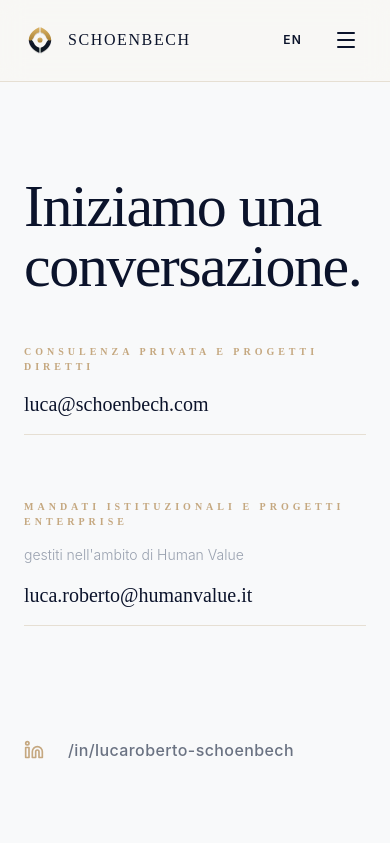
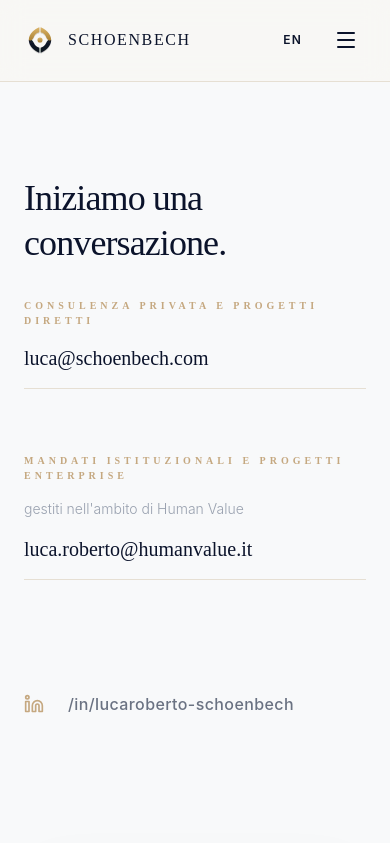
Before and after one commit to LucaSchoenbech/luca-12, a React (Vite) app: page /contatti in a window 390 px wide. Shown: the top 843 px of the page. Built offline with nearby package versions, Linux system fonts and the light colour scheme.

Commit message:
style: improve typography and responsiveness
- Added break-words and adjusted font sizes for better mobile compatibility.
- Standardized React imports across components.
- Fixed minor layout spacing in headers.

```diff
--- a/src/App.tsx
+++ b/src/App.tsx
@@ -1,5 +1,6 @@
 import { BrowserRouter as Router, Routes, Route, useLocation } from 'react-router-dom';
 import { useEffect } from 'react';
+import React from 'react';
 import { AnimatePresence, motion } from 'motion/react';
 import Layout from './components/Layout';
 import Home from './pages/Home';
@@ -40,6 +41,7 @@
   const location = useLocation();
   return (
     <AnimatePresence mode="wait">
+      {/* @ts-ignore - React Router v6 Routes accepts key intrinsically but types sometimes complain */}
       <Routes location={location} key={location.pathname}>
         <Route path="/" element={<PageTransition><Home /></PageTransition>} />
         <Route path="/chi-sono" element={<PageTransition><About /></PageTransition>} />
--- a/src/index.css
+++ b/src/index.css
@@ -22,7 +22,8 @@
   }
 
   h1, h2, h3, h4 {
-    @apply font-display tracking-tight font-light;
+    @apply font-display tracking-tight font-light break-words;
+    hyphens: none;
   }
 }
 
--- a/src/pages/Contact.tsx
+++ b/src/pages/Contact.tsx
@@ -1,6 +1,6 @@
 import { motion } from 'motion/react';
 import { Mail, Linkedin, MapPin, ArrowRight } from 'lucide-react';
-import { useState } from 'react';
+import React, { useState } from 'react';
 import { useTranslation } from 'react-i18next';
 
 export default function Contact() {
@@ -55,7 +55,7 @@
 
           <div className="space-y-24">
             <h1
-              className="text-6xl md:text-8xl font-display font-light mb-12"
+              className="text-4xl sm:text-5xl md:text-8xl font-display font-light mb-8 sm:mb-12 leading-tight tracking-tight break-words"
               dangerouslySetInnerHTML={{ __html: t('contact.title') }}
             />
 
--- a/src/pages/Insights.tsx
+++ b/src/pages/Insights.tsx
@@ -14,7 +14,7 @@
         <header className="max-w-4xl mb-32">
           <span className="text-[10px] uppercase tracking-[0.4em] font-bold text-accent mb-8 block">{t('insights.subtitle')}</span>
           <h1
-            className="text-6xl md:text-[7rem] font-display font-light mb-12 leading-[0.85] tracking-tighter"
+            className="text-[2.5rem] sm:text-5xl md:text-[7rem] font-display font-light mb-12 leading-tight md:leading-[0.85] tracking-tight"
             dangerouslySetInnerHTML={{ __html: t('insights.title') }}
           />
           <p className="text-xl md:text-2xl text-gray-500 font-light leading-relaxed max-w-2xl">
--- a/src/pages/Methodology.tsx
+++ b/src/pages/Methodology.tsx
@@ -13,7 +13,7 @@
         <header className="max-w-4xl mb-32">
           <span className="text-[10px] uppercase tracking-[0.4em] font-bold text-accent mb-8 block">{t('methodology.subtitle')}</span>
           <h1
-            className="text-[2.5rem] sm:text-5xl md:text-[7rem] font-display font-light mb-12 leading-[1.1] md:leading-[0.9] tracking-tight"
+            className="text-[2.5rem] sm:text-5xl md:text-[7rem] font-display font-light mb-12 flex-wrap leading-tight md:leading-[0.9] tracking-tight"
             dangerouslySetInnerHTML={{ __html: t('methodology.title') }}
           />
           <p className="text-xl md:text-2xl text-gray-500 font-light leading-relaxed max-w-2xl">
--- a/src/pages/WorkAreas.tsx
+++ b/src/pages/WorkAreas.tsx
@@ -1,10 +1,10 @@
 import { motion } from 'motion/react';
 import { useTranslation } from 'react-i18next';
-import { useCallback, useEffect, useState } from 'react';
+import React, { useCallback, useEffect, useState } from 'react';
 import { ChevronLeft, ChevronRight } from 'lucide-react';
 import useEmblaCarousel from 'embla-carousel-react';
 
-const CategoryCarousel = ({ category, items }: { category: string, items: Array<{ role: string, company: string, description: string }> }) => {
+const CategoryCarousel: React.FC<{ category: string, items: Array<{ role: string, company: string, description: string }> }> = ({ category, items }) => {
   const [emblaRef, emblaApi] = useEmblaCarousel({
     align: 'center',
     loop: true,
@@ -104,7 +104,7 @@
         <header className="max-w-4xl mb-48">
           <span className="text-[10px] uppercase tracking-[0.4em] font-bold text-accent mb-8 block">{t('work_areas.subtitle')}</span>
           <h1
-            className="text-6xl md:text-[7rem] font-display font-light mb-12 leading-[0.85] tracking-tighter"
+            className="text-[2.5rem] sm:text-5xl md:text-[7rem] font-display font-light mb-12 leading-tight md:leading-[0.85] tracking-tight"
             dangerouslySetInnerHTML={{ __html: t('work_areas.title') }}
           />
           <p className="text-xl md:text-2xl text-gray-500 font-light leading-relaxed max-w-2xl">
--- a/src/pages/articles/AnalyticalHeadhunting.tsx
+++ b/src/pages/articles/AnalyticalHeadhunting.tsx
@@ -27,7 +27,7 @@
               <span>{isEn ? '4 min read' : 'Lettura 4 min'}</span>
             </div>
           </div>
-          <h1 className="text-4xl md:text-6xl font-display font-medium leading-tight mb-8">
+          <h1 className="text-4xl md:text-6xl font-display font-medium leading-tight mb-8 break-words">
             {isEn ? (
               <>Before the candidates, <span className="italic text-accent">the market.</span></>
             ) : (
```
